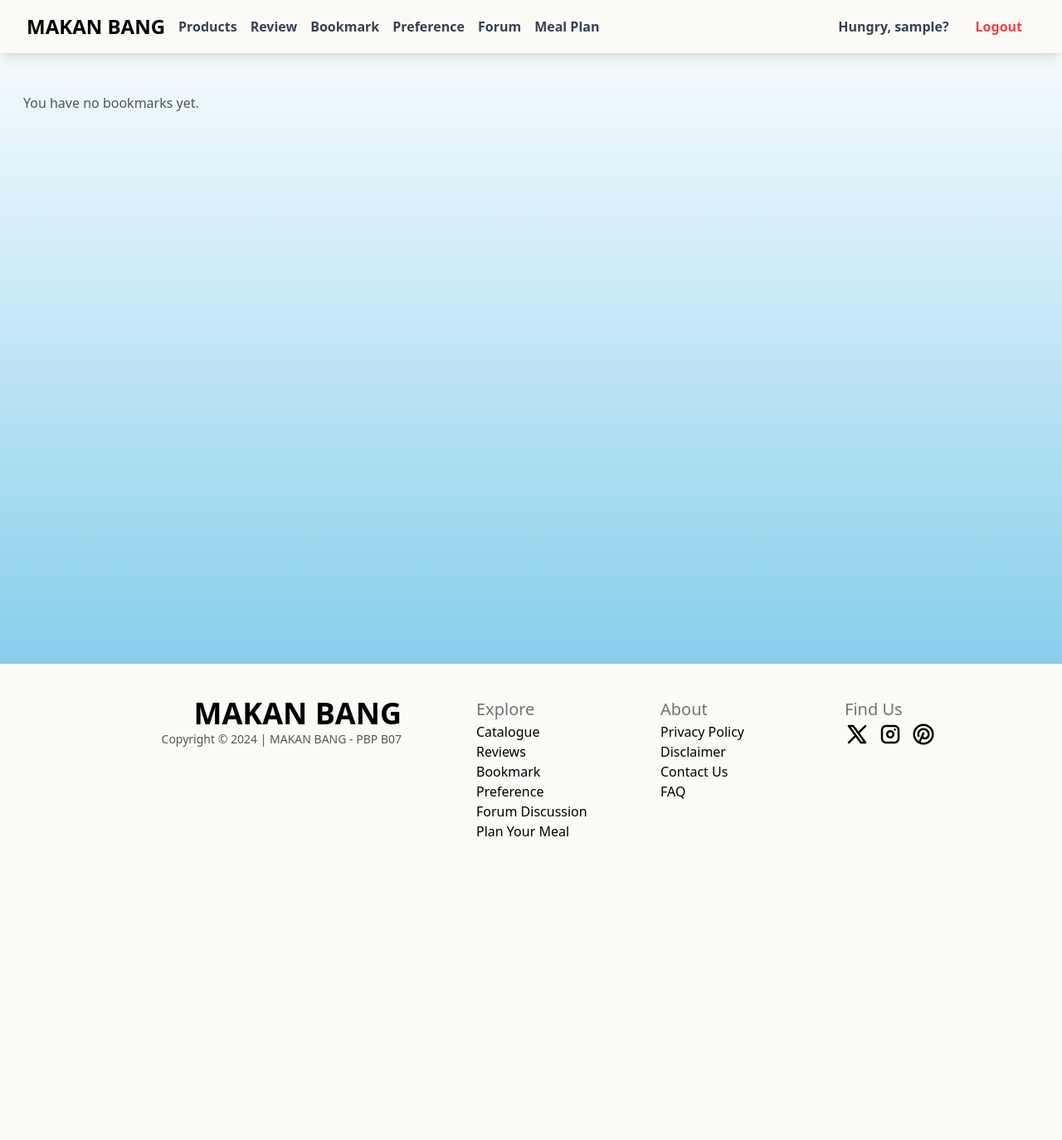
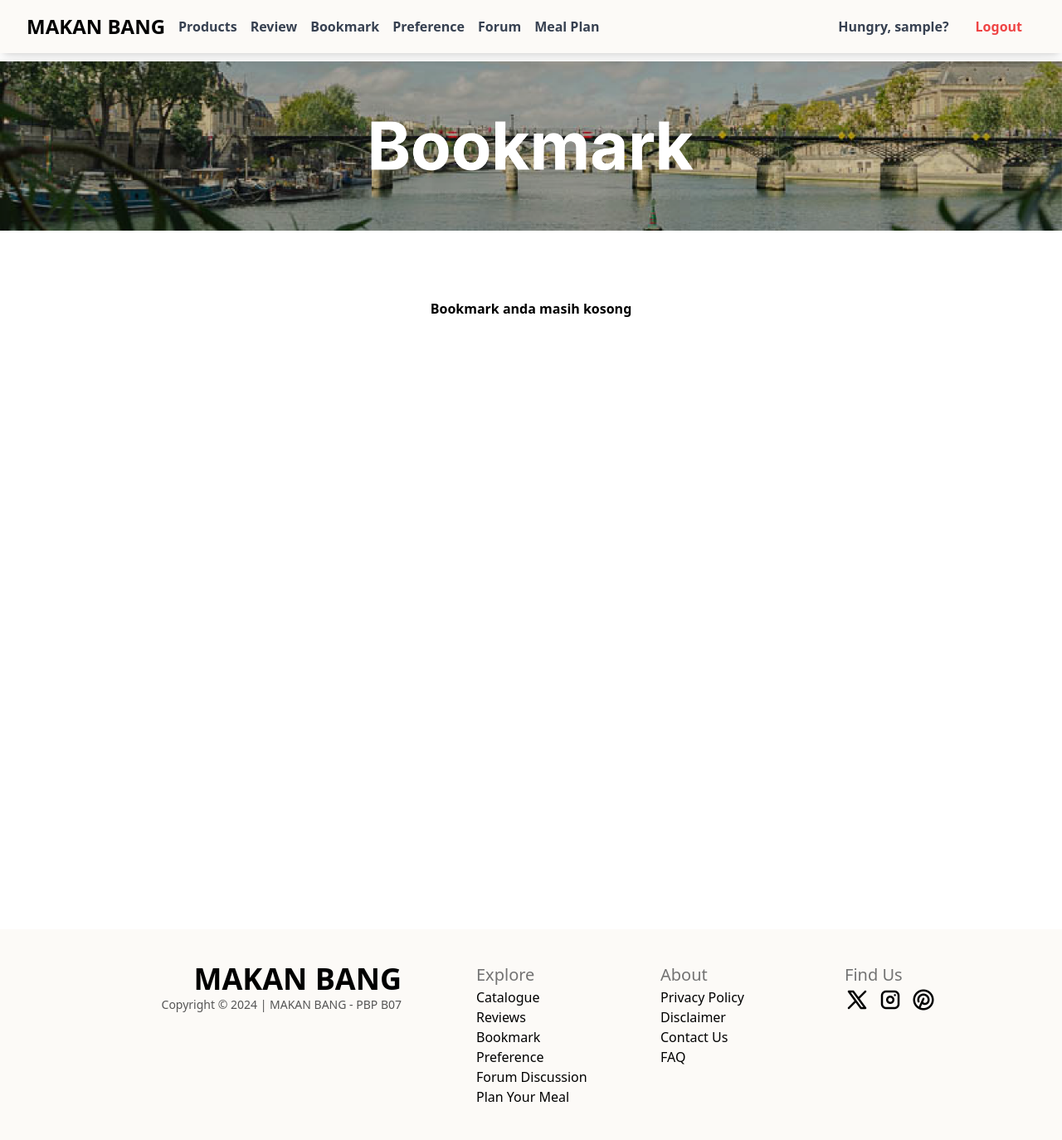
Before and after one commit to PBP7/makan-bang, a Django app: page /bookmark/ in a window 1280 px wide. Shown: the whole page at 83% size. Before the commit the page ends 1008 px from the top, so only its background shows below. Run offline with Django 5.2, Linux system fonts and the light colour scheme; the visitor is signed in with stand-in values (Sample User, id 1); data that the repository does not hold is empty; some libraries are stand-ins or nearby versions.

Commit message:
bukmak templet

```diff
--- a/bookmark/templates/bookmark_list.html
+++ b/bookmark/templates/bookmark_list.html
@@ -1,24 +1,74 @@
 {% extends 'base.html' %}
+{% load static %}
 
 {% block content %}
 {% include 'navbar.html' %}
 
-<div class="overflow-x-hidden min-h-screen flex flex-col" style="background: linear-gradient(to bottom, white, #87CEEB); padding-top: 88px;">
-    <div class="flex justify-start py-2 p-7">
+<!-- Header Section with Top Padding -->
+<div class="relative w-full h-48 sm:h-72 bg-cover bg-center mt-8">
+  <img src="{% static 'image/bukmak.png' %}" alt="Bookmark Header" class="w-full h-full object-cover sm:object-contain">
+</div>
+
+<!-- Bookmark Section -->
+<div class="overflow-x-hidden min-h-screen flex flex-col bg-white pt-6 px-4 sm:px-8">
+  <div class="flex justify-start items-center mb-4 mx-auto">
     {% if bookmarks %}
-            <ul class="grid grid-cols-1 sm:grid-cols-2 lg:grid-cols-3 gap-6">
+      <ul class="grid grid-cols-1 sm:grid-cols-2 md:grid-cols-3 lg:grid-cols-4 gap-6">
         {% for product in bookmarks %}
-                    <li class="bg-white shadow-md rounded-lg p-4 border border-gray-300">
-                        <img src="{{ product.image_url }}" alt="{{ product.name }}" class="h-32 w-full object-cover rounded-md mb-4">
-                        <h3 class="font-bold text-lg mb-2">{{ product.name }}</h3>
-                        <p class="text-gray-700">Price: ${{ product.price }}</p>
-                        <a href="{% url 'bookmark:remove_bookmark' product.id %}" class="text-red-500 hover:text-red-700">Remove Bookmark</a>
+          <li class="bg-white shadow-md rounded-lg p-5 border border-gray-300 flex flex-col transform transition-transform duration-300 hover:scale-105">
+            <img src="{{ product.picture_link }}" alt="{{ product.item }}" class="h-32 w-full object-cover rounded-md mb-3">
+            <h3 class="font-bold text-lg mb-1">{{ product.item }}</h3>
+            <p class="text-gray-700 text-sm mb-2">{{ product.kategori }}</p>
+            <div class="flex justify-center mt-3">
+              <a href="{% url 'bookmark:remove_bookmark' product.id %}" class="text-white font-semibold bg-red-500 border-2 border-red-500 rounded-lg px-6 py-1.5 hover:bg-red-700 hover:text-white transition duration-300">Remove</a>
+            </div>
           </li>
         {% endfor %}
       </ul>
     {% else %}
-            <p class="text-center text-gray-600 mt-4">You have no bookmarks yet.</p>
+      <p class="text-center font-semibold text-black mt-4">Bookmark anda masih kosong</p>
     {% endif %}
   </div>
 </div>
+
+<!-- Popup Note -->
+<div class="fixed top-0 left-0 w-full h-full bg-black bg-opacity-50 hidden" id="popup-note">
+  <div class="bg-white rounded-lg p-4 w-1/2 mx-auto mt-20">
+    <h3 class="font-bold text-lg mb-4 text-center">Add Note</h3>
+    <form>
+      <textarea class="w-full p-2 h-40 border-2 border-blue-600 outline-none focus:border-black" id="note-input"></textarea>
+      <div class="flex justify-end mt-4">
+        <button type="button" class="bg-gray-500 hover:bg-gray-700 text-white font-bold py-2 px-4 rounded" onclick="cancelNote()">Cancel</button>
+        <button type="button" class="bg-blue-500 hover:bg-blue-700 text-white font-bold py-2 px-4 rounded ml-2" onclick="saveNote()">Add</button>
+      </div>
+    </form>
+  </div>
+</div>
+
+<script>
+  let currentProductId = null;
+
+  function addNote(productId) {
+    currentProductId = productId;
+    document.getElementById('popup-note').classList.remove('hidden');
+  }
+
+  function editNote(productId) {
+    currentProductId = productId;
+    document.getElementById('popup-note').classList.remove('hidden');
+  }
+
+  function saveNote() {
+    const noteInput = document.getElementById('note-input');
+    const note = noteInput.value;
+    document.getElementById('popup-note').classList.add('hidden');
+    const noteElement = document.getElementById(`note-${currentProductId}`);
+    noteElement.innerHTML = `<p class="text-gray-700 mb-1">${note}</p><button class="text-blue-600 font-semibold border-2 border-blue-600 rounded-lg px-14 py-1 hover:bg-blue-600 hover:text-white transition duration-300" onclick="editNote('${currentProductId}')">Edit Note</button>`;
+  }
+
+  function cancelNote() {
+    document.getElementById('popup-note').classList.add('hidden');
+  }
+</script>
+
 {% endblock content %}
```
Also changed, not shown: static/image/bookmarkhdr.png (added), static/image/bukmak.png (added). Lines whose indentation alone changed are shown as unchanged.
